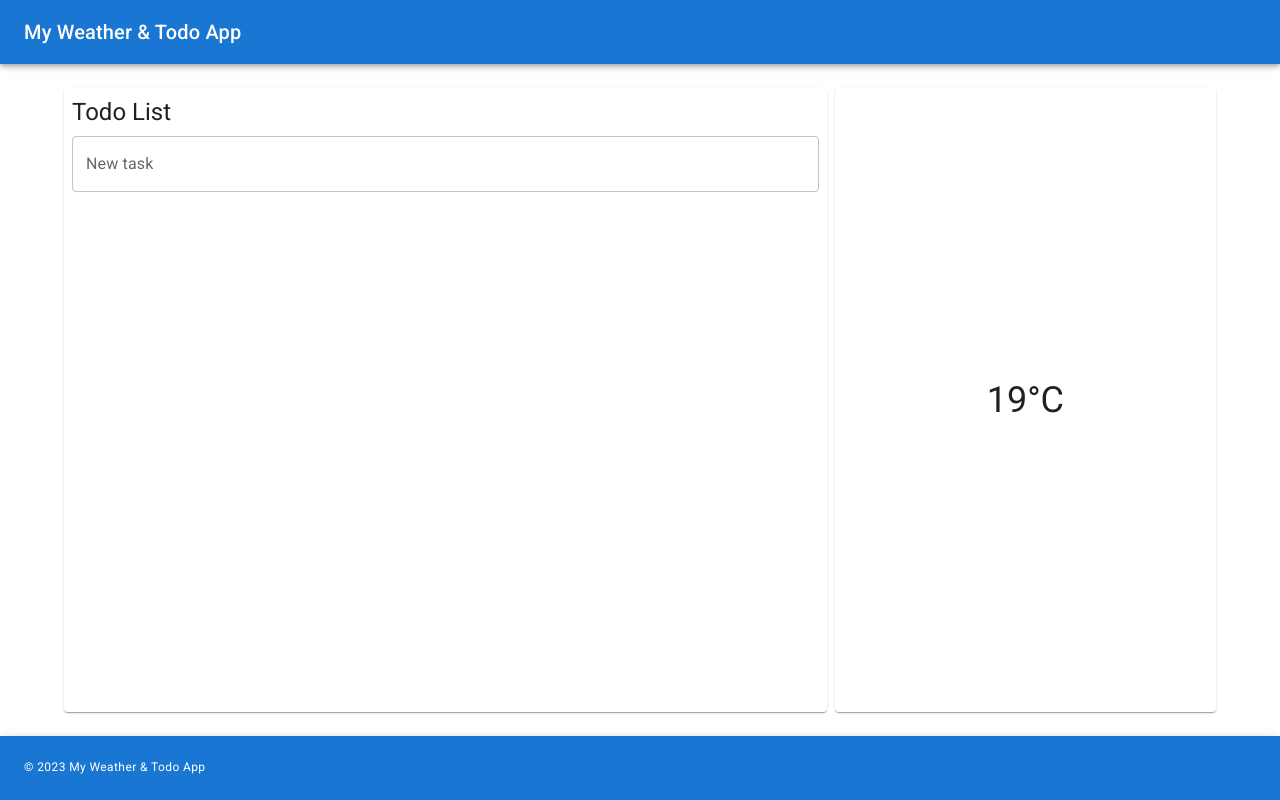
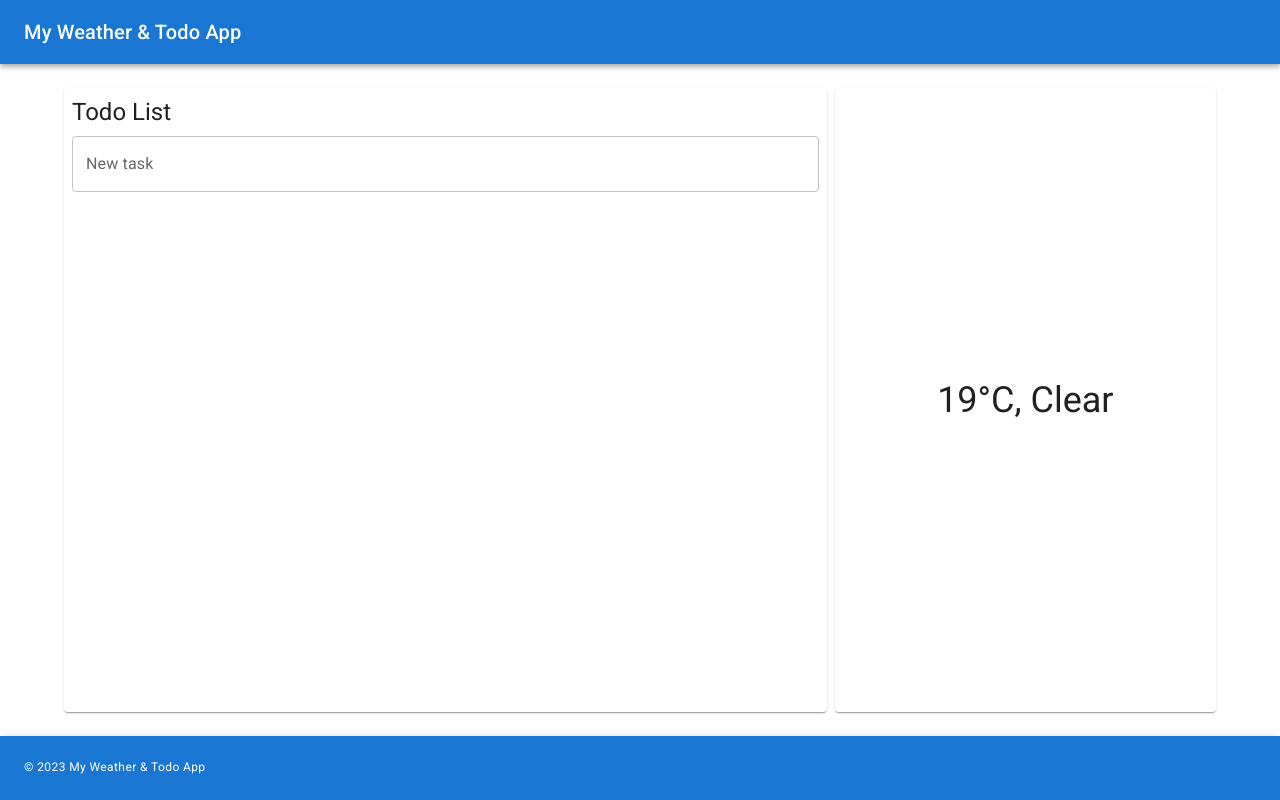
Before and after one commit to tamir61/todo-task, a React (Create React App) app: page / in a window 1280 px wide. Built offline with nearby package versions, Linux system fonts and the light colour scheme; no server answers.

Commit message:
add weather condition description

```diff
--- a/src/WeatherWidget/WeatherWidget.jsx
+++ b/src/WeatherWidget/WeatherWidget.jsx
@@ -55,7 +55,7 @@ function WeatherWidget() {
                     }
                   }}
                 >
-                  {MOCKED_TEMPERATURE_VALUE}°C
+                  {MOCKED_TEMPERATURE_VALUE}°C, Clear
                 </Typography>
                 <Typography>
                   {(city || town || village) && `${city || town || village} `}
```
